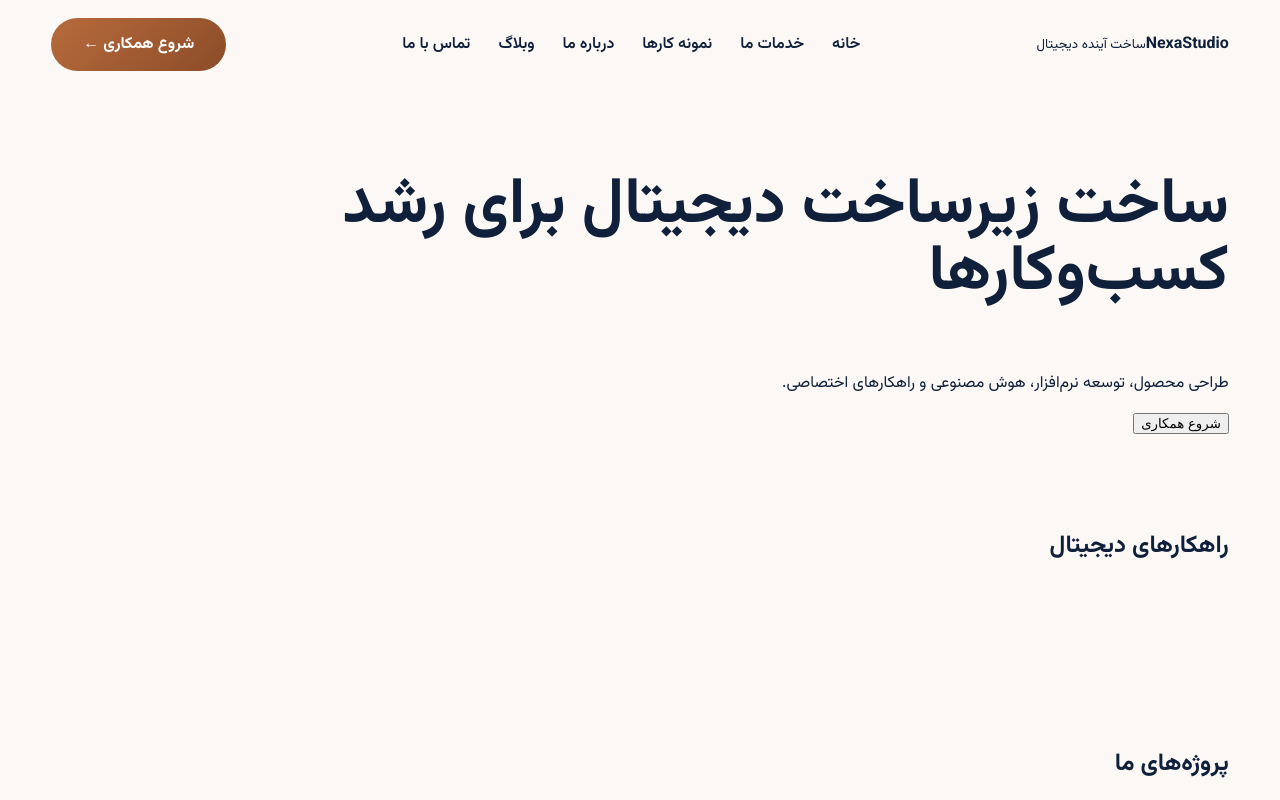
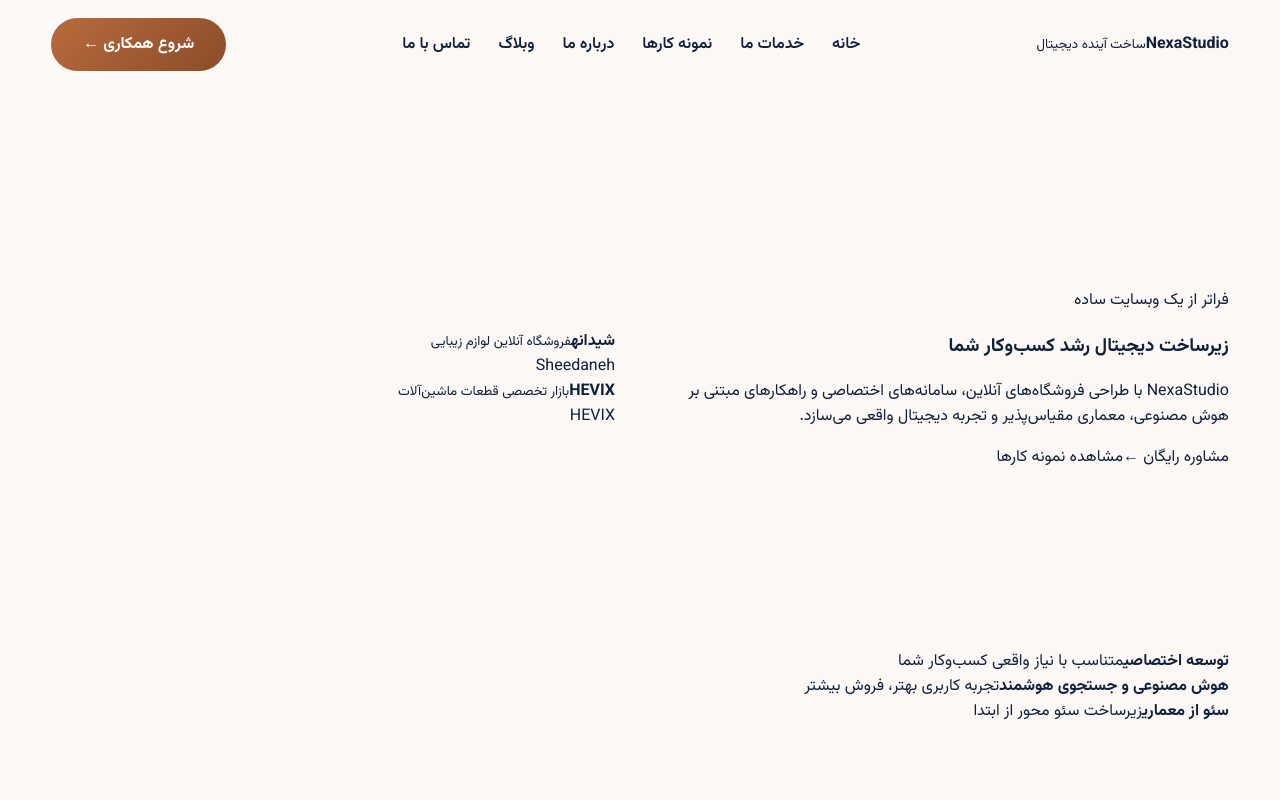
Before and after one commit to zohreksh/smartpilot, a Nuxt app: page / in a window 1280 px wide. Shown: the top 800 px of the page. Built offline with nearby package versions, Linux system fonts and the light colour scheme.

Commit message:
feat(foundation): rebuild hero section for NexaStudio layout

```diff
--- a/components/sections/HeroSection.vue
+++ b/components/sections/HeroSection.vue
@@ -1,11 +1,37 @@
 <template>
-  <section class="hero">
-    <div class="container">
-      <h1>ساخت زیرساخت دیجیتال برای رشد کسب‌وکارها</h1>
-      <p>
-        طراحی محصول، توسعه نرم‌افزار، هوش مصنوعی و راهکارهای اختصاصی.
-      </p>
-      <button>شروع همکاری</button>
+  <section class="hero-section" id="hero">
+    <div class="container hero-grid">
+      <div class="hero-copy">
+        <span class="hero-badge">فراتر از یک وبسایت ساده</span>
+        <h1>
+          زیرساخت دیجیتال
+          <span>رشد کسب‌وکار شما</span>
+        </h1>
+        <p>
+          NexaStudio با طراحی فروشگاه‌های آنلاین، سامانه‌های اختصاصی و راهکارهای مبتنی بر هوش مصنوعی، معماری مقیاس‌پذیر و تجربه دیجیتال واقعی می‌سازد.
+        </p>
+        <div class="hero-actions">
+          <a class="button-primary" href="#contact">مشاوره رایگان ←</a>
+          <a class="button-secondary" href="#projects">مشاهده نمونه کارها</a>
+        </div>
+      </div>
+      <div class="hero-projects">
+        <div class="hero-project hero-project--sheedaneh">
+          <strong>شیدانه</strong>
+          <small>فروشگاه آنلاین لوازم زیبایی</small>
+          <div class="mockup">Sheedaneh</div>
+        </div>
+        <div class="hero-project hero-project--hevix">
+          <strong>HEVIX</strong>
+          <small>بازار تخصصی قطعات ماشین‌آلات</small>
+          <div class="mockup">HEVIX</div>
+        </div>
+      </div>
+    </div>
+    <div class="container feature-strip">
+      <article><b>توسعه اختصاصی</b><span>متناسب با نیاز واقعی کسب‌وکار شما</span></article>
+      <article><b>هوش مصنوعی و جستجوی هوشمند</b><span>تجربه کاربری بهتر، فروش بیشتر</span></article>
+      <article><b>سئو از معماری</b><span>زیرساخت سئو محور از ابتدا</span></article>
     </div>
   </section>
 </template>
```
